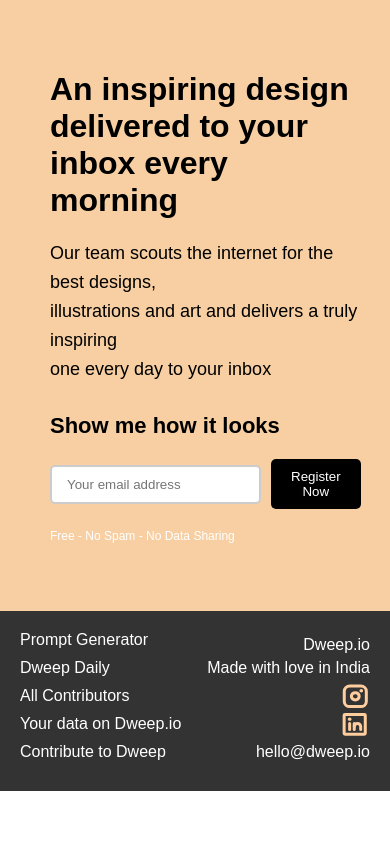
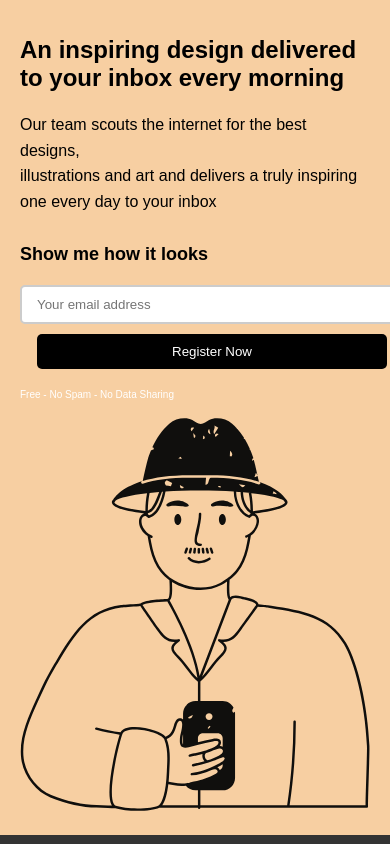
Before and after one commit to ABHI2318/Figma_Cuv_micro-01, a plain HTML site: page index.html in a window 390 px wide. Shown: the top 844 px of the page. Drawn offline with Linux system fonts and the light colour scheme.

Commit message:
modified commit

```diff
--- a/style.css
+++ b/style.css
@@ -6,14 +6,489 @@ body {
 
 .main-container {
     background-color: #F7CFA2;
+
+
+
+
+
+
+
+
+
+
+
+
+
+
+
+
+
+
+
+
+
+
+
+
+
+
+
+
+
+
+
+
+
+
+
+
+
+
+
+
+
+
+
+
+
+
+
+
+
+
+
+
+
+
+
+
+
+
+
+
+
+
+
+
+
+
+
+
+
+
+
+
+
+
+
+
+
+
+
+
+
+
+
+
+
+
+
+
+
+
+
+
+
+
+
+
+
+
+
+
+
+
+
+
+
+
+
+
+
+
+
+
+
+
+
+
+
+
+
+
+
+
+
+
+
+
+
+
+
+
+
+
+
+
+
+
+
+
+
+
+
+
+
+
+
+
+
+
+
+
+
+
+
+
+
+
+
+
+
+
+
+
+
+
+
+
+
+
+
+
+
+
+
+
+
+
+
+
+
+
+
+
+
+
+
+
+
+
+
+
+
+
+
+
+
+
+
+
+
+
+
+
+
+
+
+
+
+
+
+
+
+
+
+
+
+
+
+
+
+
+
+
+
+
+
+
+
+
+
+
+
+
+
+
+
+
+
+
+
+
+
+
+
+
+
+
+
+
+
+
+
+
+
+
+
+
+
+
+
+
+
+
+
+
+
+
+
+
+
+
+
+
+
+
+
+
+
+
+
+
+
+
+
+
+
+
+
+
+
+
+
+
+
+
+
+
+
+
+
+
+
+
+
+
+
+
+
+
+
+
+
+
+
+
+
+
+
+
+
+
+
+
+
+
+
+
+
+
+
+
+
+
+
+
+
+
+
+
+
+
+
+
+
+
+
+
+
+
+
+
+
+
+
+
+
+
+
+
+
+
+
+
+
+
+
+
+
+
+
+
+
+
+
+
+
+
+
+
+
+
+
+
+
+
+
+
+
+
+
+
+
+
+
+
+
+
+
+
+
+
+
+
+
+
+
+
+
+
+
+
+
+
+
+
+
+
+
+
+
+
+
+
+
+
+
+
+
+
+
+
+
+
+
+
+
+
+
+
+
+
+
+
+
+
+
+
+
+
+
+
+
+
+
+
+
+
+
+
+
+
+
+
+
+
+
+
+
+
+
+
+
+
+
     padding: 50px;
     display: flex;
     justify-content: space-between;
     align-items: center;
+    flex-wrap: wrap;
 }
 
 .content {
     max-width: 600px;
+    flex: 1;
 }
 
 .text h1 {
@@ -41,6 +516,7 @@ body {
     display: flex;
     align-items: center;
     margin-bottom: 10px;
+    flex-wrap: wrap;
 }
 
 .subscription input[type="text"] {
@@ -49,6 +525,7 @@ body {
     border-radius: 5px;
     margin-right: 10px;
     flex: 1;
+    min-width: 200px;
 }
 
 .subscription button {
@@ -76,12 +553,14 @@ body {
     display: flex;
     justify-content: space-between;
     color: #fff;
+    flex-wrap: wrap;
 }
 
 .footerlinks ul {
     list-style: none;
     padding: 0;
     margin: 0;
+    flex: 1;
 }
 
 .footerlinks ul li {
@@ -100,6 +579,8 @@ body {
 
 .right-bottom {
     text-align: right;
+    flex: 1;
+    min-width: 200px;
 }
 
 .right-bottom p {
@@ -111,7 +592,62 @@ body {
     vertical-align: middle;
 }
 
+.illustration {
+    flex: 1;
+    text-align: center;
+}
+
 .illustration img {
     max-width: 100%;
     height: auto;
 }
+
+/* Media Queries */
+@media (max-width: 768px) {
+    .main-container {
+        flex-direction: column;
+        padding: 20px;
+    }
+
+    .footerlinks {
+        flex-direction: column;
+        text-align: center;
+    }
+
+    .right-bottom {
+        text-align: center;
+        margin-top: 20px;
+    }
+}
+
+@media (max-width: 480px) {
+    .text h1 {
+        font-size: 24px;
+    }
+
+    .smalltext {
+        font-size: 16px;
+    }
+
+    .boldingtext h2 {
+        font-size: 18px;
+    }
+
+    .subscription {
+        flex-direction: column;
+    }
+
+    .subscription input[type="text"] {
+        margin-right: 0;
+        margin-bottom: 10px;
+        width: 100%;
+    }
+
+    .subscription button {
+        width: 100%;
+    }
+
+    .spam {
+        font-size: 10px;
+    }
+}
```
